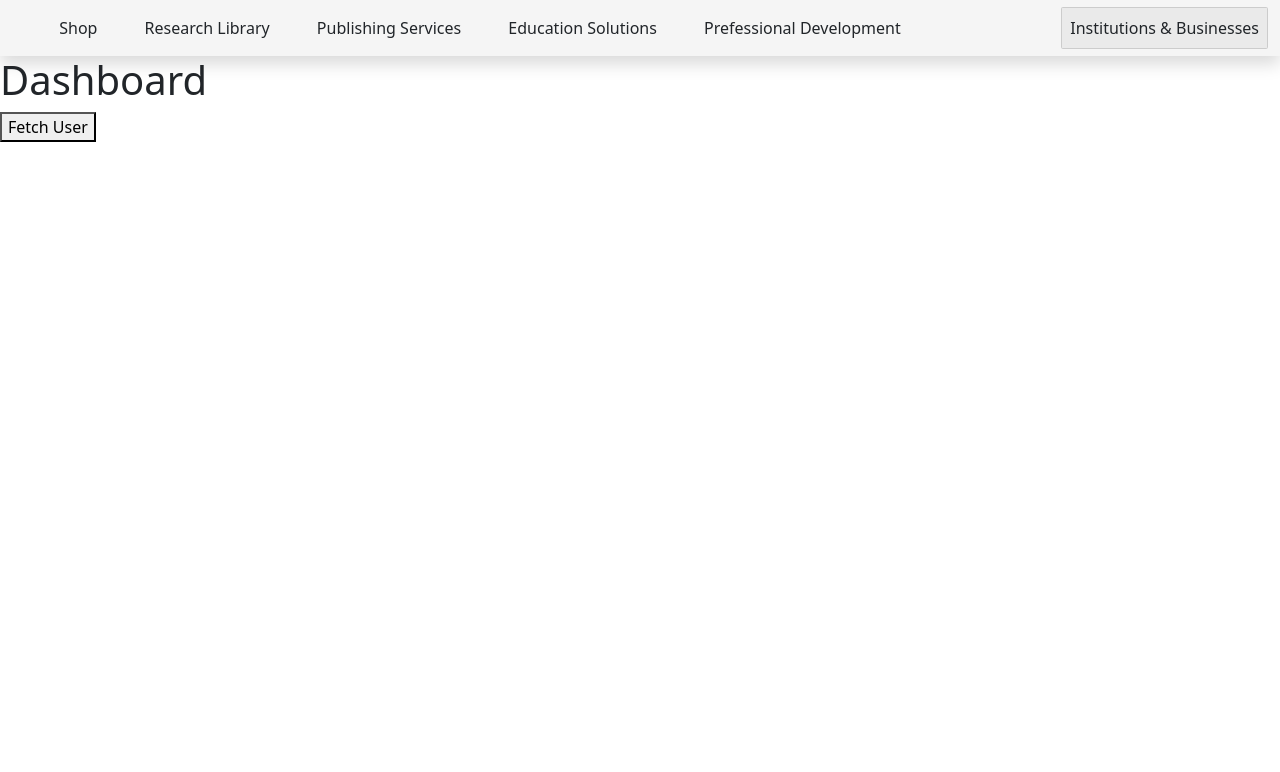
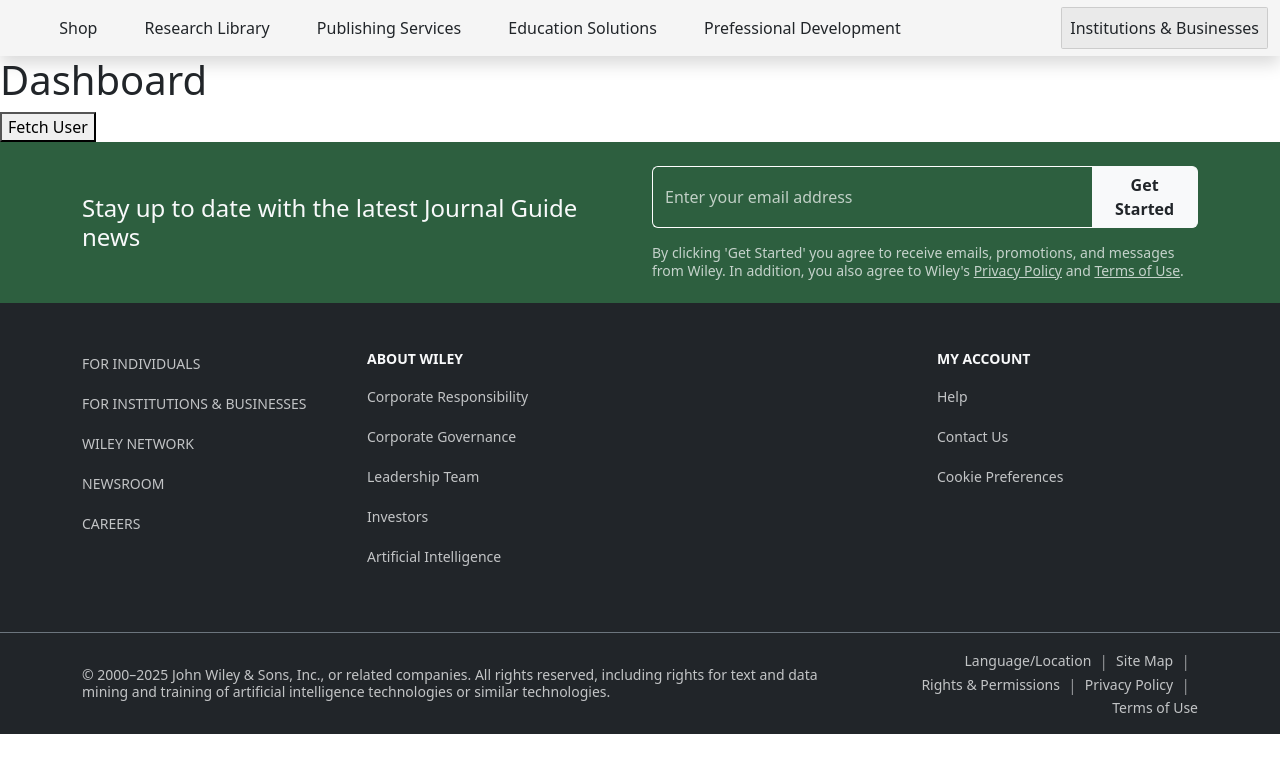
Before and after one commit to researchsquare/journal-guide, a Next.js app in the folder client/: page / in a window 1280 px wide. Shown: the top 772 px of the page. Built offline with nearby package versions, Linux system fonts and the light colour scheme.

Commit message:
feat: footer implementation

```diff
--- a/client/app/page.tsx
+++ b/client/app/page.tsx
@@ -4,6 +4,7 @@
 import { RootState, useAppDispatch } from '../src/lib/store';
 import { fetchUser } from '../src/slices/userSlice';
 import NavBar from '@/src/components/NavBar/NavBar';
+import Footer from '@/src/components/Footer/Footer';
 
 export default function AppPage() {
   const dispatch = useAppDispatch();
@@ -23,6 +24,7 @@
           <p>{data.email}</p>
         </div>
       )}
+      <Footer title="Footer" />
     </div>
   );
 }
--- /dev/null
+++ b/client/src/components/Footer/Footer.scss
@@ -0,0 +1,63 @@
+/* Newsletter Section */
+.newsletter-section {
+  background-color: #2d5f3f !important;
+
+  form {
+    display: flex;
+    align-items: stretch;
+  }
+
+  .newsletter-input {
+    border-right: none !important;
+    border-radius: 0.375rem 0 0 0.375rem !important;
+    background-color: transparent !important;
+    border-color: #fff !important;
+    color: #fff !important;
+
+    &::placeholder {
+      color: rgba(255, 255, 255, 0.7) !important;
+    }
+
+    &:focus {
+      background-color: transparent !important;
+      border-color: #7dd87f !important;
+      color: #fff !important;
+      box-shadow: none !important;
+    }
+  }
+
+  .newsletter-btn {
+    border-radius: 0 0.375rem 0.375rem 0 !important;
+    border-left: none !important;
+  }
+}
+
+/* Link Hover Utility */
+.hover-opacity-100:hover {
+  opacity: 1 !important;
+}
+
+/* Responsive Adjustments */
+@media (max-width: 768px) {
+  .newsletter-section {
+    form {
+      flex-direction: column !important;
+      gap: 1rem !important;
+    }
+
+    .newsletter-input {
+      border-radius: 0.375rem !important;
+      border-right: 1px solid #fff !important;
+    }
+
+    .newsletter-btn {
+      border-radius: 0.375rem !important;
+      border-left: 1px solid #fff !important;
+    }
+  }
+
+  footer nav ul {
+    flex-direction: column !important;
+    gap: 0.5rem !important;
+  }
+}
--- /dev/null
+++ b/client/src/components/Footer/Footer.tsx
@@ -0,0 +1,162 @@
+import React from 'react';
+import './Footer.scss';
+
+interface FooterProps {
+  title: string;
+}
+
+interface LinkItem {
+  name: string;
+  link: string;
+}
+
+const LinkList = ({ title, links }: { title?: string; links: LinkItem[] }) => (
+  <nav aria-label={title}>
+    {title && <h4 className="small fw-bold text-uppercase mb-3 text-light">{title}</h4>}
+    <ul className="list-unstyled mb-0">
+      {links.map((item, index) => (
+        <li key={index} className="mb-3">
+          <a
+            href={item.link}
+            className="text-light text-decoration-none small opacity-75 hover-opacity-100"
+          >
+            {item.name}
+          </a>
+        </li>
+      ))}
+    </ul>
+  </nav>
+);
+
+const Footer = ({ title }: FooterProps) => {
+  const footerLinks = {
+    forIndividuals: [
+      { name: 'FOR INDIVIDUALS', link: '/individuals' },
+      { name: 'FOR INSTITUTIONS & BUSINESSES', link: '/institutions' },
+      { name: 'WILEY NETWORK', link: '/network' },
+      { name: 'NEWSROOM', link: '/newsroom' },
+      { name: 'CAREERS', link: '/careers' },
+    ],
+    aboutWiley: [
+      { name: 'Corporate Responsibility', link: '/corporate-responsibility' },
+      { name: 'Corporate Governance', link: '/corporate-governance' },
+      { name: 'Leadership Team', link: '/leadership' },
+      { name: 'Investors', link: '/investors' },
+      { name: 'Artificial Intelligence', link: '/ai' },
+    ],
+    myAccount: [
+      { name: 'Help', link: '/help' },
+      { name: 'Contact Us', link: '/contact' },
+      { name: 'Cookie Preferences', link: '/cookies' },
+    ],
+  };
+
+  const bottomLinks = [
+    { name: 'Language/Location', link: '/language' },
+    { name: 'Site Map', link: '/sitemap' },
+    { name: 'Rights & Permissions', link: '/rights' },
+    { name: 'Privacy Policy', link: '/privacy' },
+    { name: 'Terms of Use', link: '/terms' },
+  ];
+
+  return (
+    <footer className="bg-dark text-white">
+      {/* Newsletter Section */}
+      <section className="newsletter-section py-4 px-3">
+        <div className="container">
+          <div className="row align-items-center">
+            <div className="col-md-6 mb-3 mb-md-0">
+              <h3 className="h4 mb-0 text-light fw-normal">
+                Stay up to date with the latest Journal Guide news
+              </h3>
+            </div>
+            <div className="col-md-6">
+              <form className="d-flex mb-3">
+                <label htmlFor="newsletter-email" className="visually-hidden">
+                  Email address
+                </label>
+                <input
+                  id="newsletter-email"
+                  type="email"
+                  className="form-control newsletter-input"
+                  placeholder="Enter your email address"
+                />
+                <button
+                  type="submit"
+                  className="btn btn-light newsletter-btn text-dark fw-semibold px-3"
+                >
+                  Get Started
+                </button>
+              </form>
+              <p className="small text-light opacity-75 lh-sm mb-0">
+                By clicking 'Get Started' you agree to receive emails, promotions, and messages
+                from Wiley. In addition, you also agree to Wiley's{' '}
+                <a href="/privacy" className="text-light text-decoration-underline">
+                  Privacy Policy
+                </a>{' '}
+                and{' '}
+                <a href="/terms" className="text-light text-decoration-underline">
+                  Terms of Use
+                </a>
+                .
+              </p>
+            </div>
+          </div>
+        </div>
+      </section>
+
+      {/* Main Footer Links */}
+      <section className="bg-dark py-5">
+        <div className="container">
+          <div className="row">
+            <div className="col-lg-3 col-md-4 mb-4 mb-md-0">
+              <LinkList links={footerLinks.forIndividuals} />
+            </div>
+            <div className="col-lg-6 col-md-5 mb-4 mb-md-0">
+              <LinkList title="ABOUT WILEY" links={footerLinks.aboutWiley} />
+            </div>
+            <div className="col-lg-3 col-md-3">
+              <LinkList title="MY ACCOUNT" links={footerLinks.myAccount} />
+            </div>
+          </div>
+        </div>
+      </section>
+
+      {/* Footer Bottom */}
+      <section className="bg-dark border-top border-secondary py-3">
+        <div className="container">
+          <div className="row align-items-center">
+            <div className="col-md-8 mb-2 mb-md-0">
+              <p className="small text-light opacity-75 mb-0 lh-sm">
+                © 2000–2025 John Wiley & Sons, Inc., or related companies. All rights reserved,
+                including rights for text and data mining and training of artificial intelligence
+                technologies or similar technologies.
+              </p>
+            </div>
+            <div className="col-md-4">
+              <nav aria-label="Footer bottom links">
+                <ul className="d-flex flex-wrap justify-content-md-end justify-content-center align-items-center list-unstyled mb-0">
+                  {bottomLinks.map((item, index) => (
+                    <li key={index} className="d-flex align-items-center">
+                      <a
+                        href={item.link}
+                        className="text-light text-decoration-none small opacity-75 hover-opacity-100"
+                      >
+                        {item.name}
+                      </a>
+                      {index < bottomLinks.length - 1 && (
+                        <span className="text-light opacity-50 mx-2">|</span>
+                      )}
+                    </li>
+                  ))}
+                </ul>
+              </nav>
+            </div>
+          </div>
+        </div>
+      </section>
+    </footer>
+  );
+};
+
+export default Footer;
```
